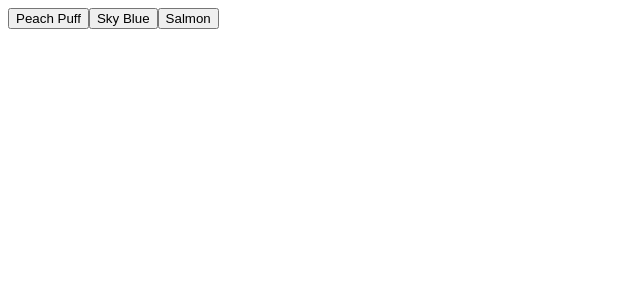
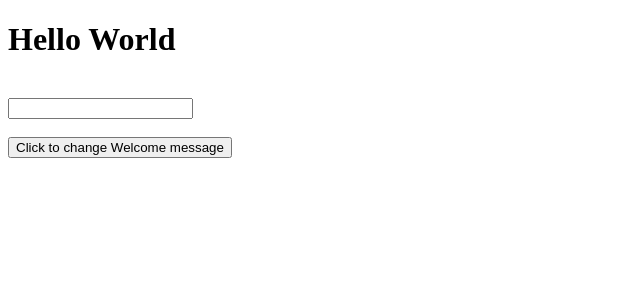
Before and after one commit to filipanselmo11/event-handle-app, a Vue app: page / in a window 1280 px wide. Shown: the top 300 px of the page, without its empty margins (0-640 px from the left). Built offline with nearby package versions, Linux system fonts and the light colour scheme.

Commit message:
Eventos-componentes-4

```diff
--- a/src/components/ChildComponent.vue
+++ b/src/components/ChildComponent.vue
@@ -1,21 +1,48 @@
 <template>
-  <div>
-    <button @click="chooseColor('peachpuff')">Peach Puff</button>
-    <button @click="chooseColor('skyblue')">Sky Blue</button>
-    <button @click="chooseColor('salmon')">Salmon</button>
+  <div class="hello">
+    <h1 class="is-size-3">{{ msg }}</h1>
+    <br />
+    <div class="container" style="width: 35%">
+      <input class="input" type="text" v-model="welcomeMsg" /> <br />
+      <br />
+      <button class="button is-primary is-medium" @click="changeMsg">
+        Click to change Welcome message
+      </button>
+    </div>
   </div>
 </template>
 
 <script>
 export default {
   name: "ChildComponent",
+  props: {
+    msg: String,
+  },
+  data: () => ({
+    welcomeMsg: "",
+  }),
   methods: {
-    chooseColor(color) {
-      this.$emit("color-chosen", color);
-      console.log('COLOR -> ', color);
+    changeMsg() {
+      this.$emit("changeMsg", this.welcomeMsg);
+      console.log("messagem emitida do componente guri");
     },
   },
 };
 </script>
 
-<style></style>
+<style scoped>
+h3 {
+  margin: 40px 0 0;
+}
+ul {
+  list-style-type: none;
+  padding: 0;
+}
+li {
+  display: inline-block;
+  margin: 0 10px;
+}
+a {
+  color: #42b983;
+}
+</style>
--- a/src/components/ParentComponent.vue
+++ b/src/components/ParentComponent.vue
@@ -1,6 +1,6 @@
 <template>
-  <div :style="{ background: backgroundColor }">
-    <child-component @color-chosen="colorChosen"></child-component>
+  <div>
+    <child-component @changeMsg="setMessage" :msg="welcomeMsg"></child-component>
   </div>
 </template>
 
@@ -13,13 +13,17 @@ export default {
     ChildComponent,
   },
   data: () => ({
-    backgroundColor: "",
+    welcomeMsg: 'Hello World',
   }),
   methods: {
-    colorChosen(color) {
-      this.backgroundColor = color;
-      console.log("BACKGROUND -> ", this.backgroundColor);
-    },
+    setMessage(msg){
+        this.welcomeMsg = msg;
+        console.log('WELCOME MESG -> ', this.welcomeMsg);
+    }
+    // colorChosen(color) {
+    //   this.backgroundColor = color;
+    //   console.log("BACKGROUND -> ", this.backgroundColor);
+    // },
   },
 };
 </script>
```
